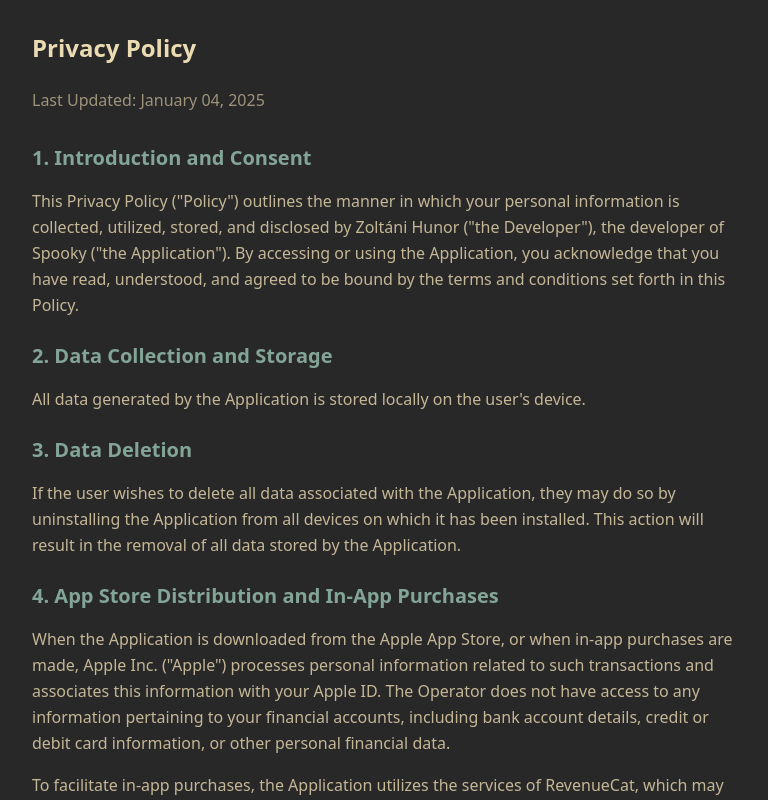
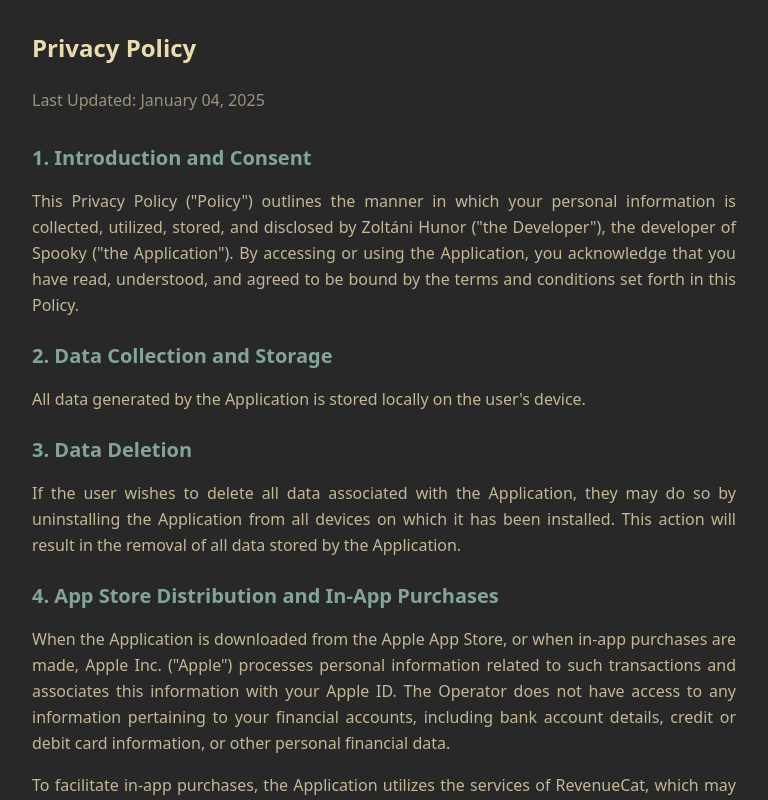
Before and after one commit to Ronuhz/ronuhz.me, a Next.js app: page /privacy-policies/spooky in a window 1280 px wide. Shown: the top 800 px of the page, without its empty margins (256-1024 px from the left). Built offline with nearby package versions, Linux system fonts and the light colour scheme.

Commit message:
Fixed Lumenis Privacy Policy route, added text jusitify alignment to Privacy Policies

```diff
--- a/src/app/(legal)/layout.tsx
+++ b/src/app/(legal)/layout.tsx
@@ -22,7 +22,7 @@ export default function RootLayout({
       <body
         className={`${inter.variable} antialiased min-h-screen font-sans`}
       >
-        <div className="max-w-3xl mx-auto flex flex-col min-h-screen px-4">
+        <div className="max-w-3xl mx-auto flex flex-col min-h-screen px-4 text-justify">
           {children}
           <Footer />
         </div>
```
Also changed, not shown: src/app/(legal)/privacy-policies/lumenis/page.tsx (renamed from src/app/(legal)/privacy-policies/spooky copy/page.tsx).
